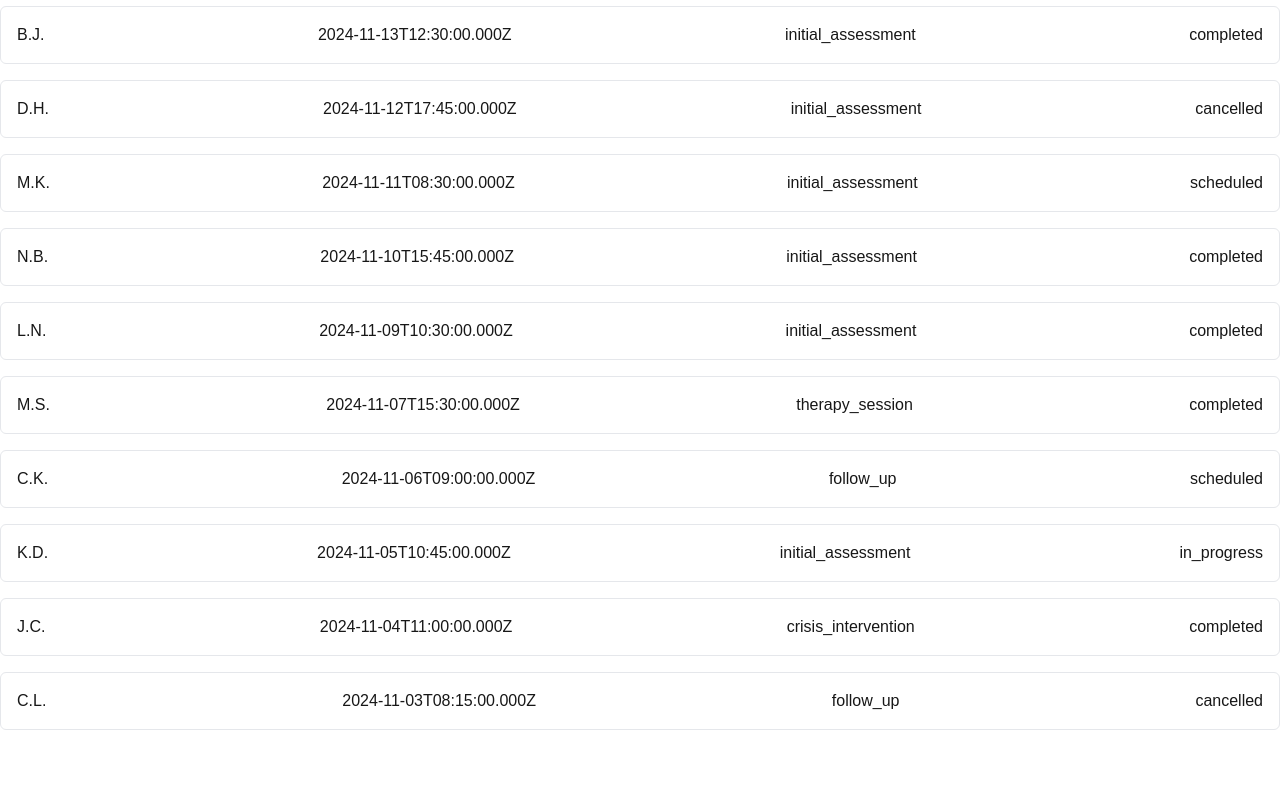
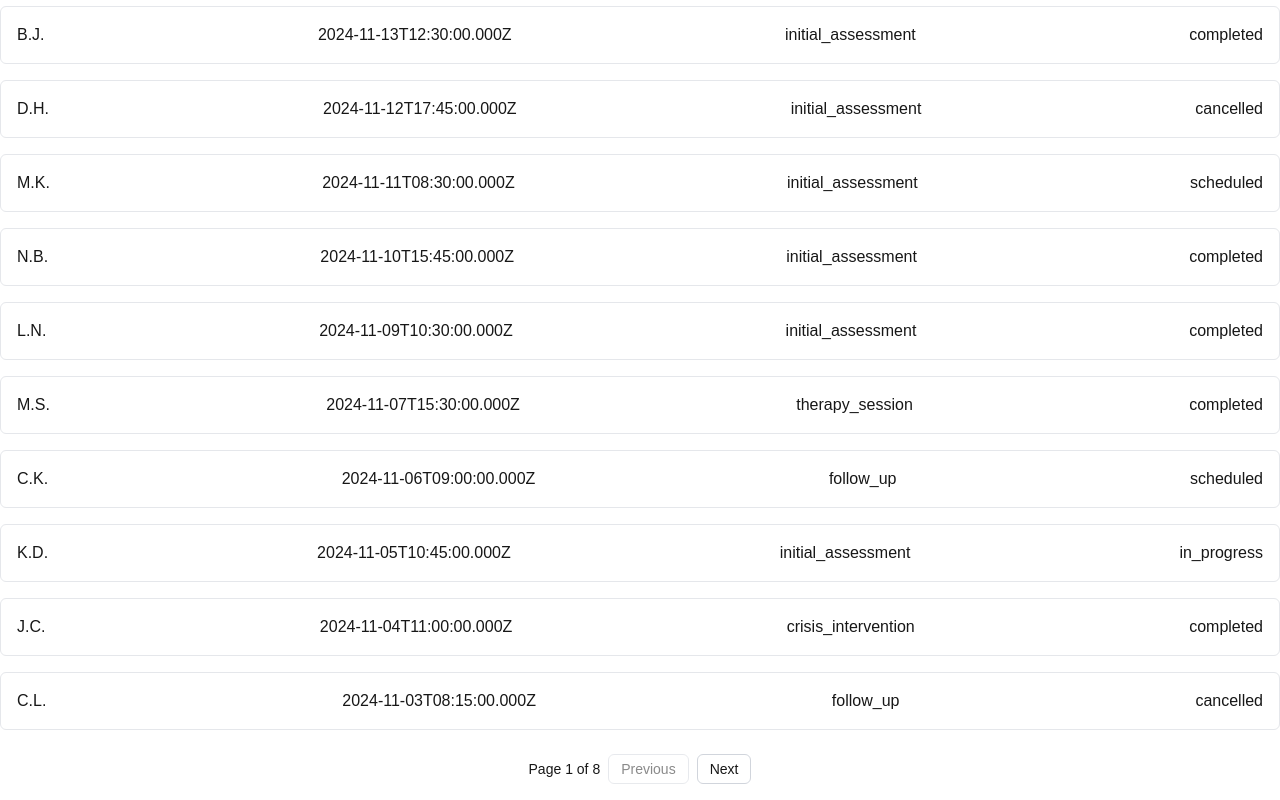
Before and after one commit to khanmohtashim22/jimini-health, a Next.js app: page / in a window 1280 px wide. Shown: the part 742-1542 px from the top of the page. Before the commit the page ends 1480 px from the top, so only its background shows below. Built offline with nearby package versions, Linux system fonts and the light colour scheme.

Commit message:
added pagination

```diff
--- a/src/components/Encounters/Encounters.tsx
+++ b/src/components/Encounters/Encounters.tsx
@@ -1,9 +1,11 @@
 "use client";
 
+import { useState } from "react";
 import { useEncounters } from "@/hooks/useEncounters";
 
 export const Encounters = () => {
-  const { data, loading, error } = useEncounters();
+  const [page, setPage] = useState(1);
+  const { data, loading, error } = useEncounters({ page });
 
   const handleEncounterClick = (id: string) => {
     console.log(id);
@@ -29,9 +31,13 @@ export const Encounters = () => {
     return <div className="text-center">No encounters found.</div>;
   }
 
+  const { pagination, encounters } = data;
+  const totalPages = Math.ceil( pagination.total / pagination.pageSize);
+
   return (
+    <div className="flex flex-col gap-4">
       <ul>
-      {data.encounters.map((encounter) => {
+        {encounters.map((encounter) => {
           const { id, patientInitials, encounterDate, encounterType, status } =
             encounter;
           return (
@@ -51,5 +57,28 @@ export const Encounters = () => {
           );
         })}
       </ul>
+
+      <div className="flex items-center justify-center mb-4 gap-2">
+        <p className="text-sm">
+          Page {pagination.page} of {totalPages}
+        </p>
+        <div className="flex gap-2">
+          <button
+            onClick={() => setPage((p) => Math.max(1, p - 1))}
+            disabled={page <= 1}
+            className="rounded-md border border-gray-300 px-3 py-1 text-sm hover:bg-gray-100 disabled:cursor-not-allowed disabled:opacity-50"
+          >
+            Previous
+          </button>
+          <button
+            onClick={() => setPage((p) => Math.min(totalPages, p + 1))}
+            disabled={page >= totalPages}
+            className="rounded-md border border-gray-300 px-3 py-1 text-sm hover:bg-gray-100 disabled:cursor-not-allowed disabled:opacity-50"
+          >
+            Next
+          </button>
+        </div>
+      </div>
+    </div>
   );
 };
--- a/src/providers/ReactQuery/ReactQueryProvider.tsx
+++ b/src/providers/ReactQuery/ReactQueryProvider.tsx
@@ -8,7 +8,16 @@ export function ReactQueryProvider({
 }: {
   children: React.ReactNode;
 }) {
-  const [queryClient] = useState(() => new QueryClient());
+  const [queryClient] = useState(
+    () =>
+      new QueryClient({
+        defaultOptions: {
+          queries: {
+            staleTime: 60 * 1000,
+          },
+        },
+      })
+  );
 
   return (
     <QueryClientProvider client={queryClient}>{children}</QueryClientProvider>
```
Lines whose indentation alone changed are shown as unchanged.
